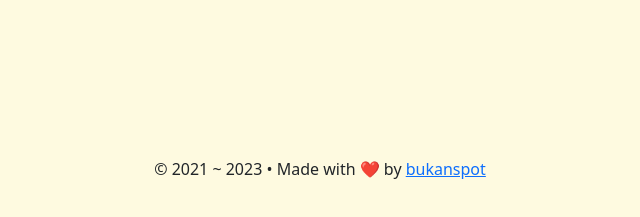
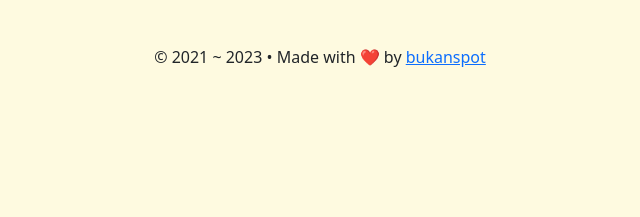
Before and after one commit to spothings/spothings.github.io, a website: page contact.html in a window 1280 px wide. Shown: the part 583-800 px from the top of the page, without its empty margins (320-960 px from the left). Drawn offline with Linux system fonts and the light colour scheme; no server answers.

Commit message:
change footer

```diff
--- a/contact.html
+++ b/contact.html
@@ -47,7 +47,7 @@
           </div>
      </div>
 
-     <footer class="footer fixed-buttom center-text mt-5">
+     <div class="fixed-buttom center-text mt-5 pb-3">
           <div class="container">
                <p>&copy; 2021 ~ <span id="year"></span> • Made with ❤️ by
                     <a href="https://bukanspot.github.io">
@@ -55,7 +55,7 @@
                     </a>
                </p>
           </div>
-     </footer>
+     </div>
 
      <script src="/public/js/app.js"></script>
 </body>
```
